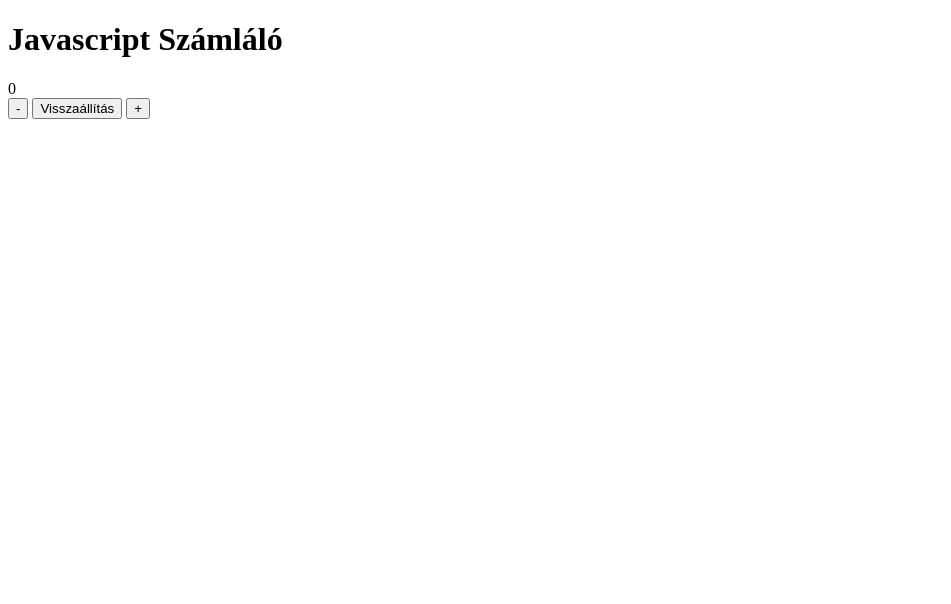
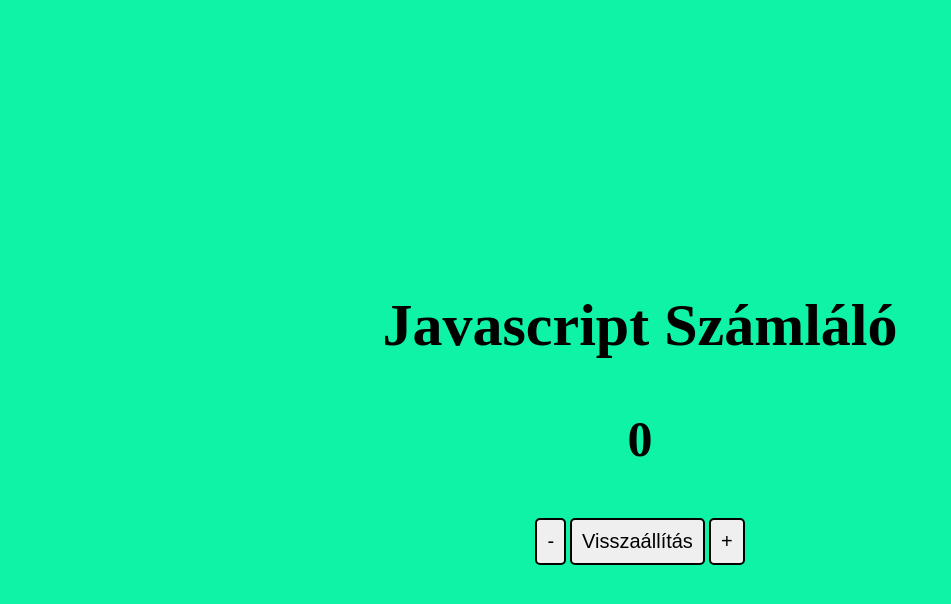
Before and after one commit to pekker99/project2, a plain HTML site: page index.html in a window 1280 px wide. Shown: the whole page, without its empty margins (0-951 px from the left). Drawn offline with Linux system fonts and the light colour scheme.

Commit message:
CSS formázás elkészült

```diff
--- a/index.html
+++ b/index.html
@@ -4,6 +4,7 @@
     <meta charset="UTF-8">
     <meta http-equiv="X-UA-Compatible" content="IE=edge">
     <meta name="viewport" content="width=device-width, initial-scale=1.0">
+    <link rel="stylesheet" href="style.css">
     <title>Document</title>
 </head>
 <body>
@@ -11,7 +12,7 @@
 
         <h1>Javascript Számláló</h1>
 
-        <span id="ertek">0</span>
+        <p id="ertek">0</p>
 
         <div class="button-container">
             <button id="negative" class="btn negative">-</button>
--- a/style.css
+++ b/style.css
@@ -0,0 +1,32 @@
+body{
+    height: 100vh;
+    background: rgb(15, 243, 167);
+    display: flex;
+    flex-direction: column;
+    align-items: center;
+    justify-content: center;
+    text-align: center;
+}
+
+
+h1{
+    font-size: 60px;
+}
+
+
+.btn{
+    border-radius: 5px;
+    border: 2px solid black;
+    padding: 10px;
+    font-size: 20px;
+
+}
+
+#ertek{
+    font-size: 50px;
+    font-weight: bold;
+}
+
+.btn:hover{
+    background-color: rgb(185, 194, 194);
+}
```
